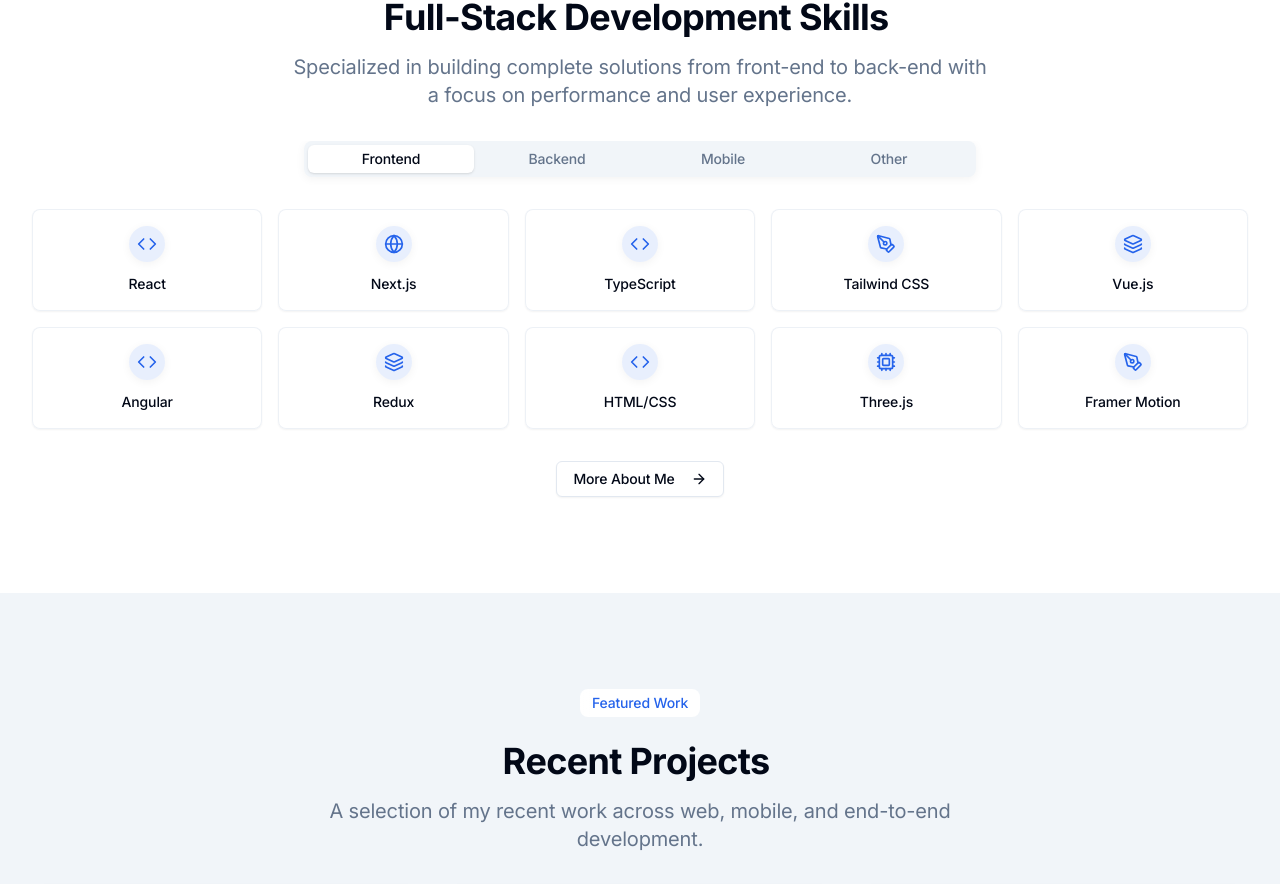
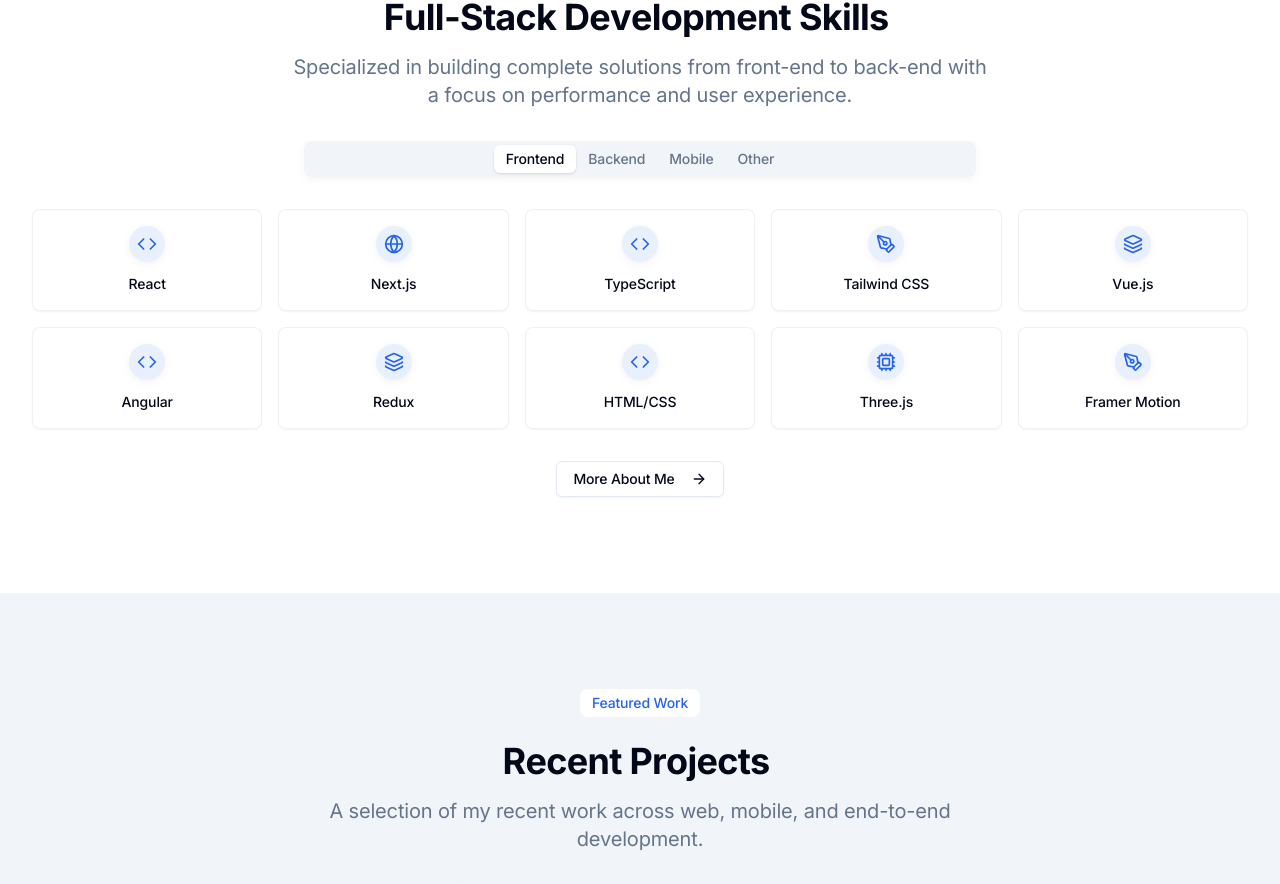
Before and after one commit to NexGenCodes/porfolio, a Next.js app: page / in a window 1280 px wide. Shown: the part 936-1820 px from the top of the page. Built offline with nearby package versions, Linux system fonts and the light colour scheme.

Commit message:
Update skill .tax modified the tabs

```diff
--- a/src/components/section/skill.tsx
+++ b/src/components/section/skill.tsx
@@ -8,7 +8,7 @@
     <Tabs defaultValue="frontend" className="w-full">
       <div className="flex justify-center overflow-x-auto pb-2">
         <TabsList
-          className="grid grid-cols-2 sm:grid-cols-4 w-full max-w-2xl light-shadow-sm"
+          className="flex flex-wrap w-full max-w-2xl light-shadow-sm"
           aria-label="Skill categories"
         >
           {Object.keys(skillCategories).map((category) => (
```
